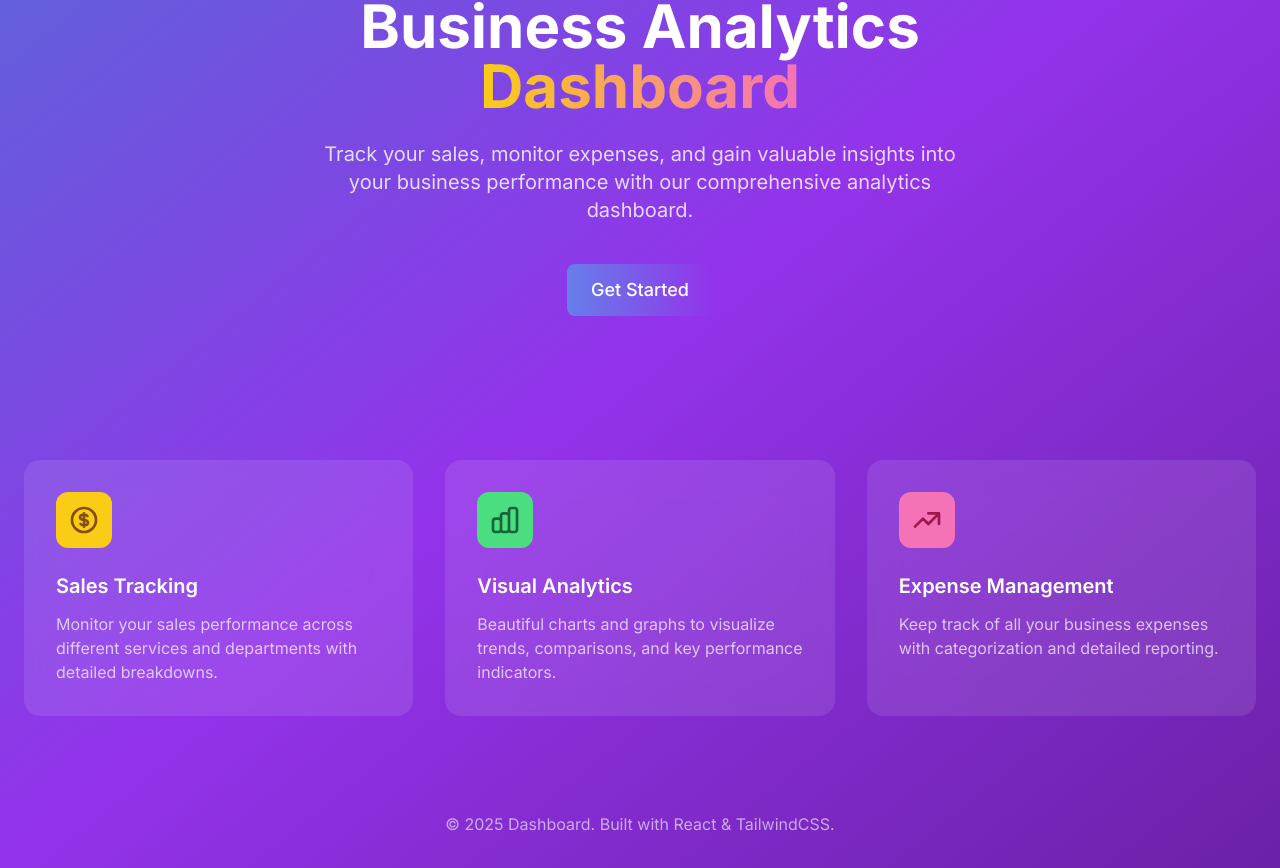
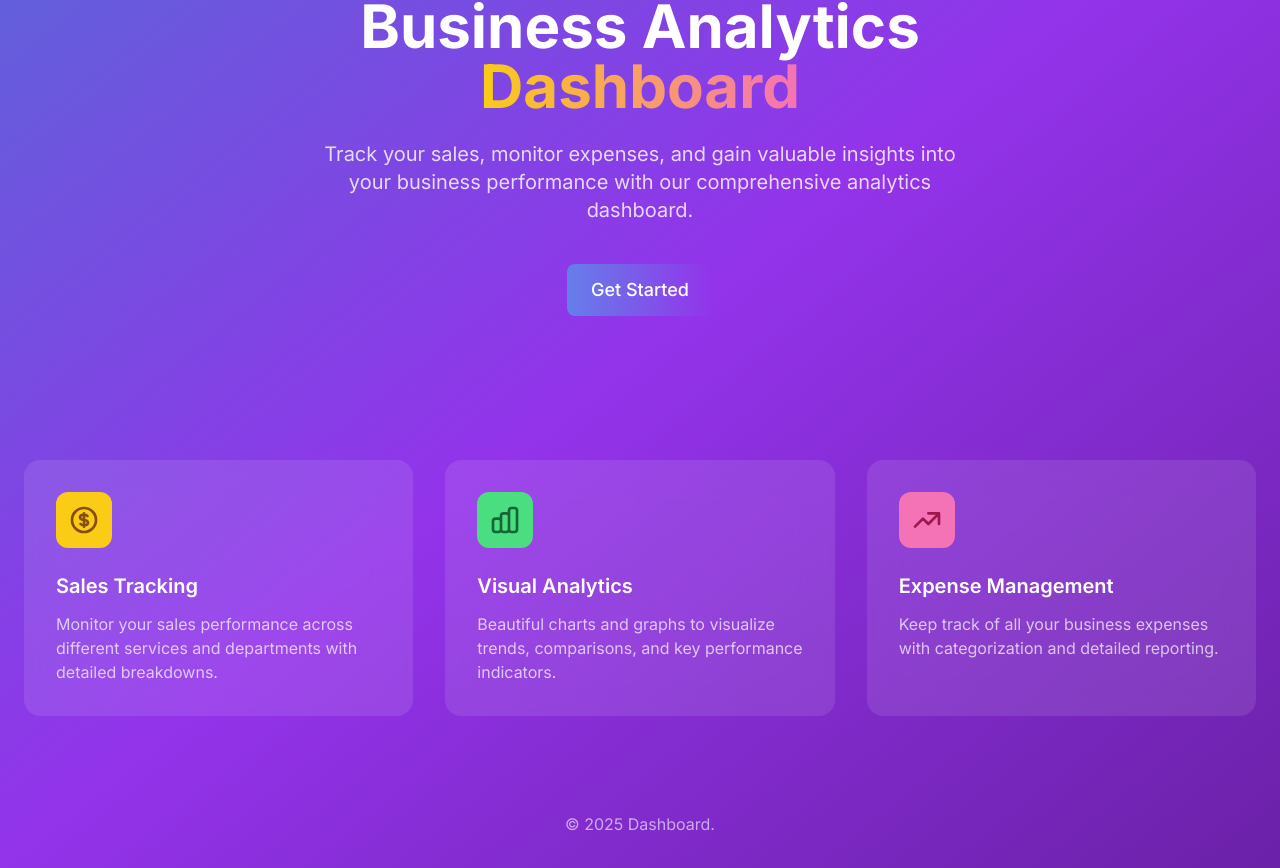
Before and after one commit to MasterCodingKing/FORBES-DASHBOARD, a React (Vite) app in the folder client/: page / in a window 1280 px wide. Shown: the part 156-1024 px from the top of the page. Built offline with nearby package versions, Linux system fonts and the light colour scheme.

Commit message:
Update footer text in Home component to remove framework mention

```diff
--- a/client/src/pages/Home.jsx
+++ b/client/src/pages/Home.jsx
@@ -104,7 +104,7 @@ const Home = () => {
 
       {/* Footer */}
       <footer className="container mx-auto px-6 py-8 text-center text-white/60">
-        <p>© 2025 Dashboard. Built with React & TailwindCSS.</p>
+        <p>© 2025 Dashboard.</p>
       </footer>
     </div>
   );
```
